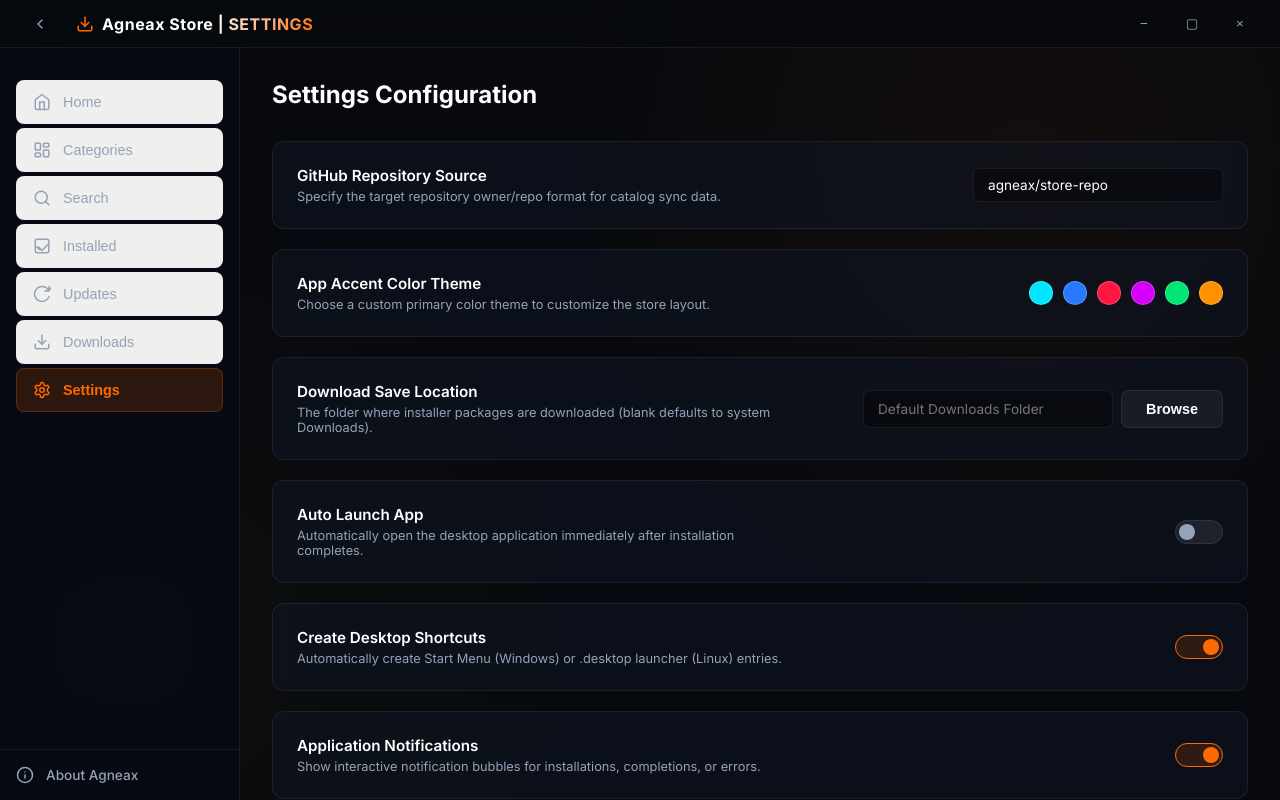
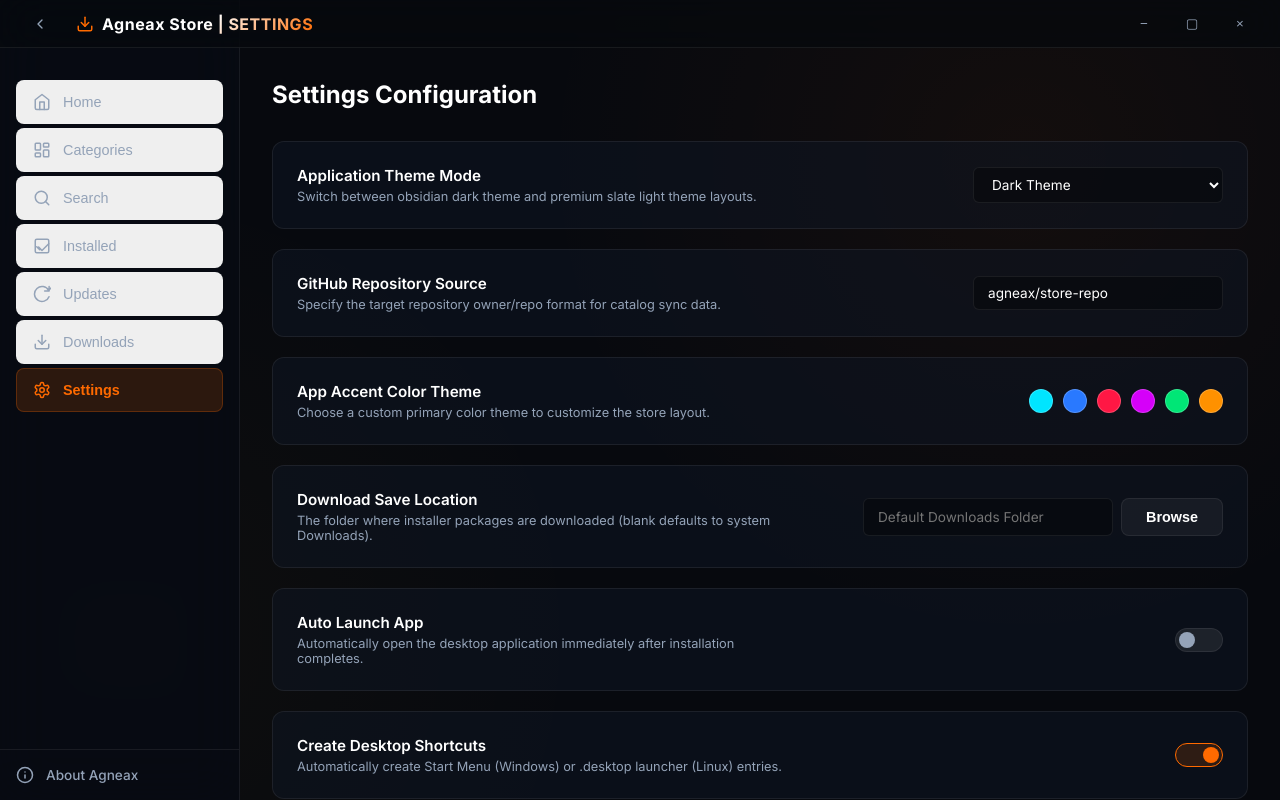
Before and after one commit to mshivam017/agneax-store, a React (Vite) app: page / in a window 1280 px wide. Both pictures are taken after a click on the button "Settings". Built offline with nearby package versions, Linux system fonts and the light colour scheme.

Commit message:
feat: complete light theme layout variables configuration and white text style rules for categories

```diff
--- a/src/App.css
+++ b/src/App.css
@@ -20,6 +20,22 @@
   --font: 'Inter', sans-serif;
   --shadow: 0 10px 40px 0 rgba(0, 0, 0, 0.5);
   --transition: all 0.25s cubic-bezier(0.4, 0, 0.2, 1);
+  --input-bg: rgba(0, 0, 0, 0.3);
+}
+
+.light-theme {
+  --secondary: #FFFFFF;
+  --background: #F1F5F9;
+  --card-bg: rgba(255, 255, 255, 0.75);
+  --sidebar-bg: rgba(241, 245, 249, 0.9);
+  --header-bg: rgba(255, 255, 255, 0.6);
+  --border: rgba(15, 23, 42, 0.08);
+  --border-hover: rgba(0, 229, 255, 0.5);
+  --text: #0F172A;
+  --text-secondary: #475569;
+  --text-muted: #94A3B8;
+  --shadow: 0 10px 40px 0 rgba(15, 23, 42, 0.06);
+  --input-bg: rgba(15, 23, 42, 0.05);
 }
 
 * {
@@ -329,12 +345,13 @@
   display: flex;
   align-items: center;
   gap: 8px;
+  color: #FFFFFF;
 }
 
 .category-pill:hover, .category-pill.active {
   background: var(--primary-glow);
-  color: var(--primary);
-  border-color: rgba(255, 106, 0, 0.3);
+  color: #FFFFFF;
+  border-color: var(--primary);
 }
 
 /* App Card Component */
@@ -493,8 +510,9 @@
 }
 
 .modal-content {
-  background: rgba(15, 17, 21, 0.95);
+  background: var(--secondary);
   border: 1px solid var(--border);
+  color: var(--text);
   width: 80%;
   max-width: 960px;
   height: 85%;
@@ -932,7 +950,7 @@
 }
 
 .settings-control input[type="text"], .settings-control select {
-  background: rgba(0, 0, 0, 0.3);
+  background: var(--input-bg);
   border: 1px solid var(--border);
   color: var(--text);
   padding: 8px 14px;
--- a/src/App.tsx
+++ b/src/App.tsx
@@ -664,6 +664,19 @@
       <div className="settings-list">
         <div className="settings-card">
           <div className="settings-info">
+            <span className="settings-title">Application Theme Mode</span>
+            <span className="settings-desc">Switch between obsidian dark theme and premium slate light theme layouts.</span>
+          </div>
+          <div className="settings-control">
+            <select value={settings.theme} onChange={(e) => saveSetting("theme", e.target.value)}>
+              <option value="dark">Dark Theme</option>
+              <option value="light">Light Theme</option>
+            </select>
+          </div>
+        </div>
+
+        <div className="settings-card">
+          <div className="settings-info">
             <span className="settings-title">GitHub Repository Source</span>
             <span className="settings-desc">Specify the target repository owner/repo format for catalog sync data.</span>
           </div>
@@ -875,7 +888,7 @@
   };
 
   return (
-    <div className="app-container">
+    <div className={`app-container ${settings.theme === "light" ? "light-theme" : "dark-theme"}`}>
       {/* Titlebar */}
       <Titlebar
         activePage={activeTab}
```
